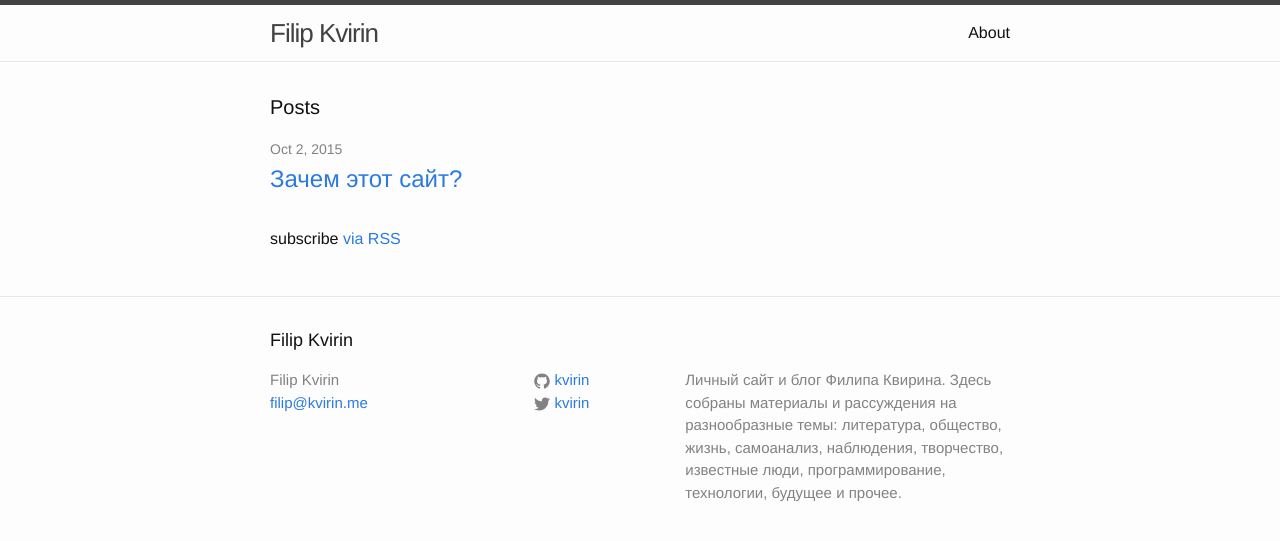
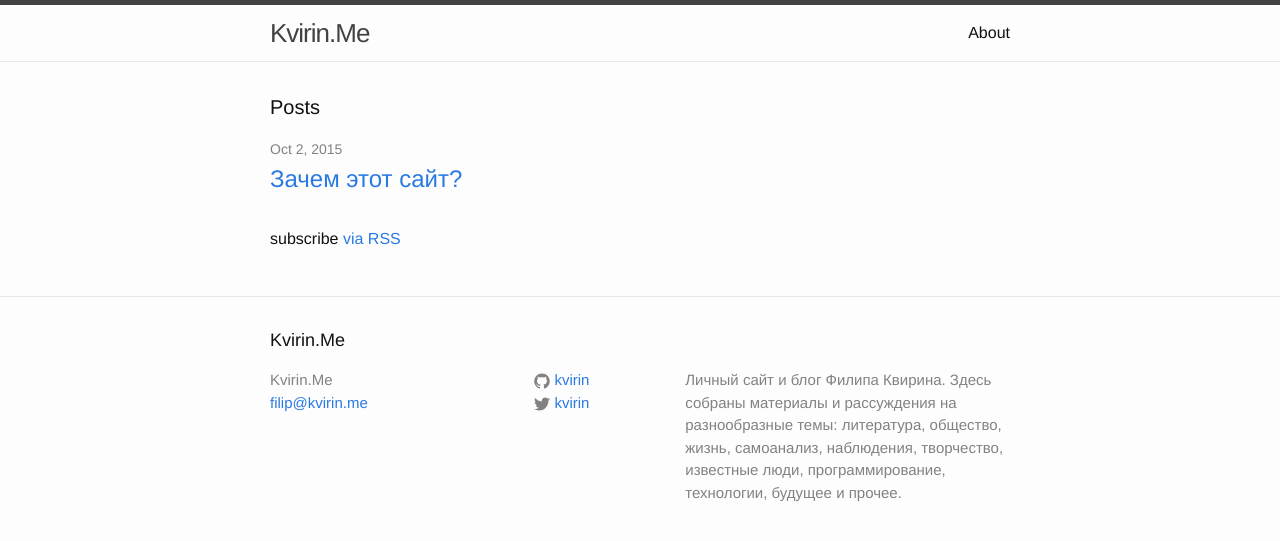
Before and after one commit to kvirin/blog, a Jekyll site: the page built from index.html, in a window 1280 px wide. Shown: the top 541 px of the page. Built offline with Jekyll 4.4.1, drawn with Linux system fonts in a browser that asks for light colours.

Commit message:
Change site title

```diff
--- a/_config.yml
+++ b/_config.yml
@@ -1,5 +1,5 @@
 # Site settings
-title: Filip Kvirin
+title: Kvirin.Me
 email: filip@kvirin.me
 description: > # this means to ignore newlines until "baseurl:"
   Личный сайт и блог Филипа Квирина. Здесь собраны материалы и рассуждения на
```
